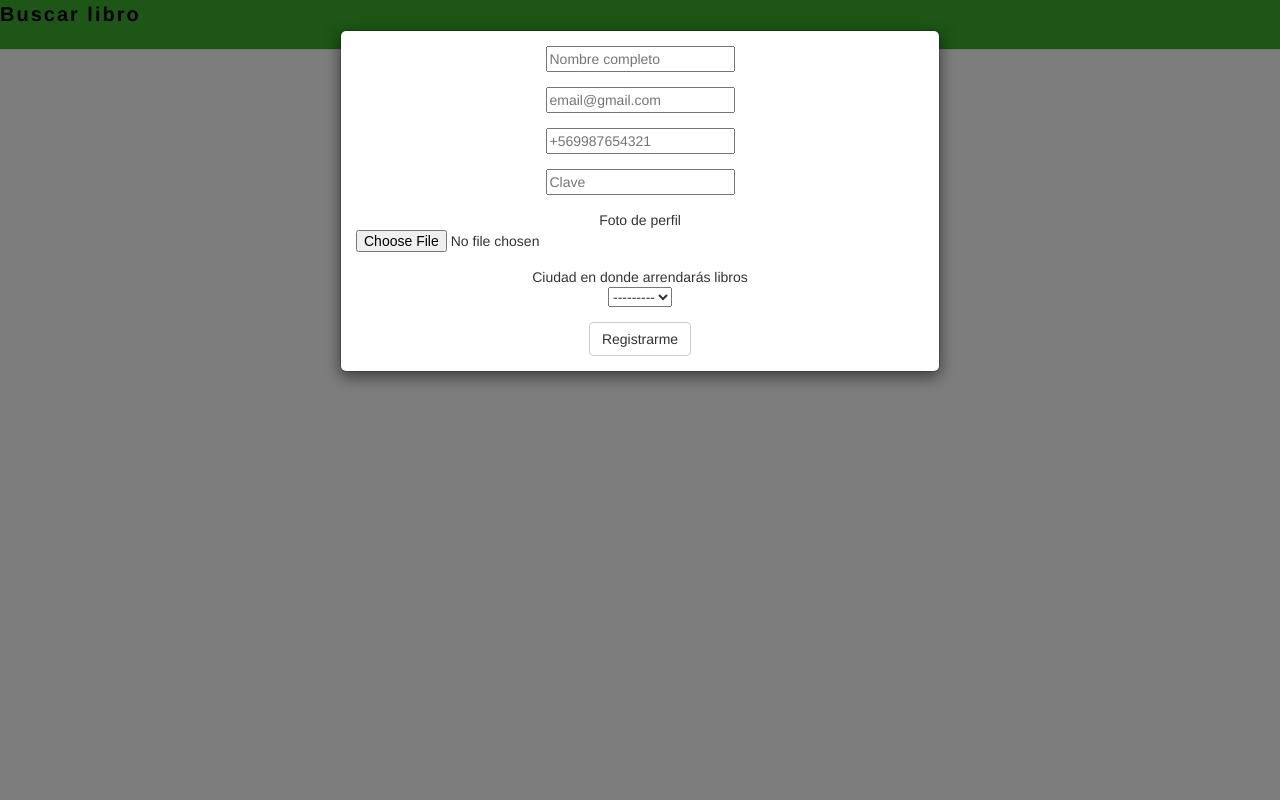
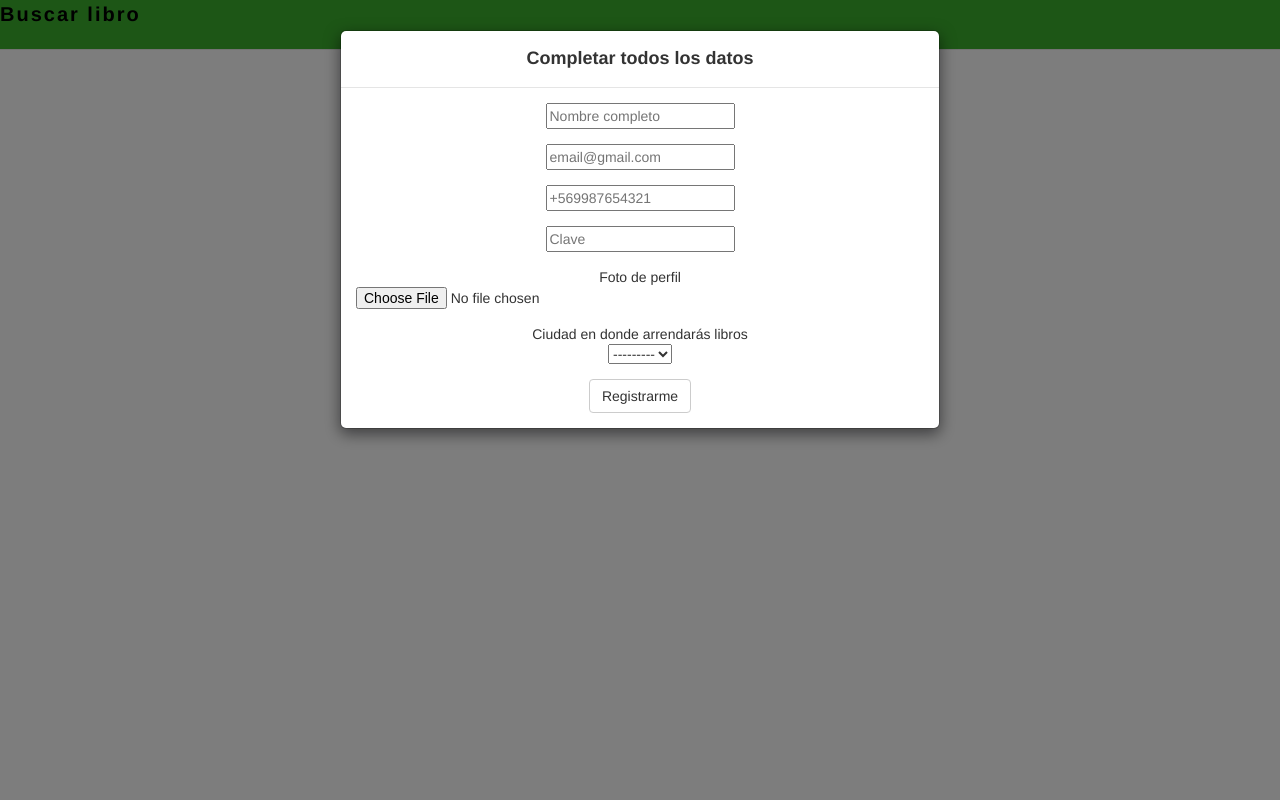
Before and after one commit to leoBravoRain/arriendoMiLibro, a Django app: page /login/ in a window 1280 px wide, after a click on "Registrarme". Run offline with Django 3.2, Linux system fonts and the light colour scheme; data that the repository does not hold is empty; some libraries are stand-ins or nearby versions.

Commit message:
primer commit para subir webapp a host

```diff
--- a/arriendoMiLibro/inicio/templates/inicio/login/login.html
+++ b/arriendoMiLibro/inicio/templates/inicio/login/login.html
@@ -87,6 +87,20 @@
 
 				    <div class="modal-content">
 
+				    	<!-- Titulo de modal -->
+
+				    	<div class="modal-header">
+
+			    	        <h4 class="modal-title">
+
+			    	        	<b> Completar todos los datos </b>
+
+			    	        </h4>
+
+		    	      	</div>
+
+					    <!-- Cuerpo de modal -->
+
 				      	<div class="modal-body">
 
 
```
